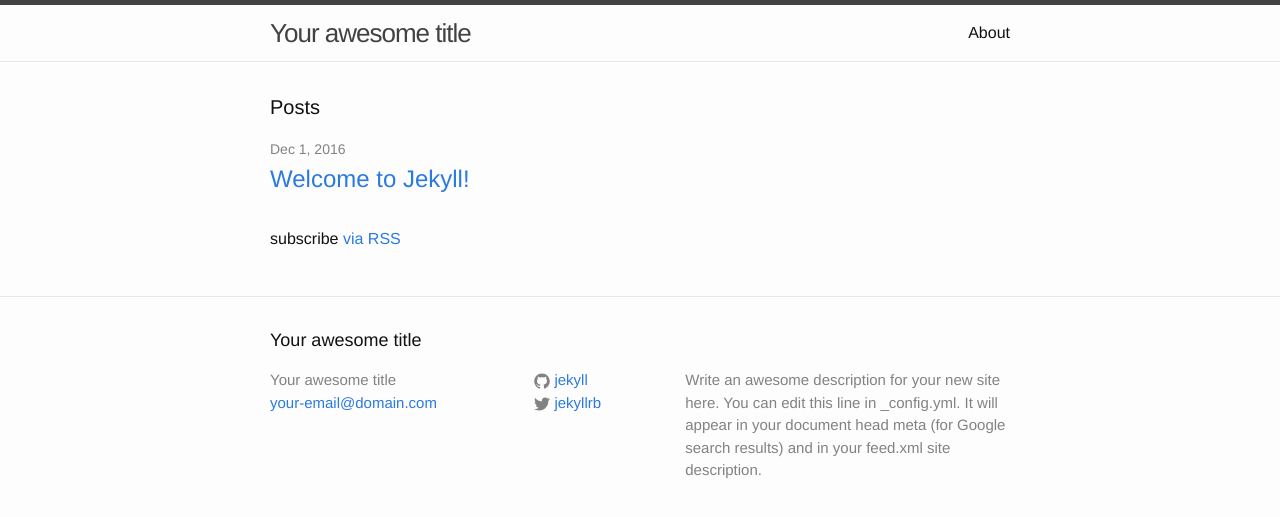
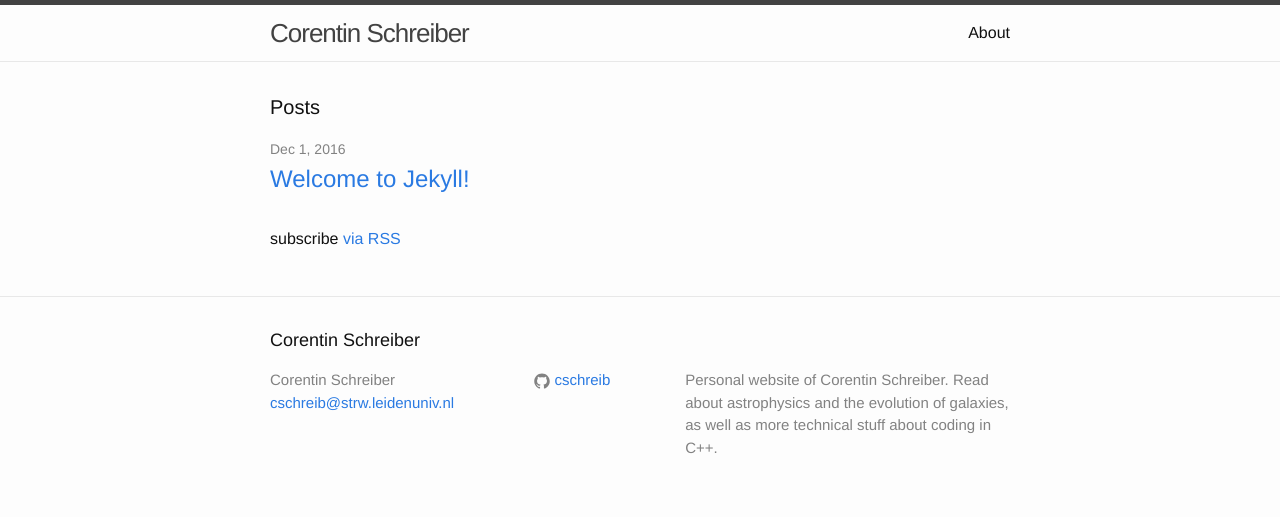
Before and after one commit to cschreib/cschreib.github.io, a Jekyll site: the page built from index.html, in a window 1280 px wide. Shown: the top 517 px of the page. Built offline with Jekyll 4.4.1, drawn with Linux system fonts in a browser that asks for light colours.

Commit message:
Edited config

```diff
--- a/_config.yml
+++ b/_config.yml
@@ -1,14 +1,14 @@
 # Site settings
-title: Your awesome title
-email: your-email@domain.com
+title: Corentin Schreiber
+email: cschreib@strw.leidenuniv.nl
 description: > # this means to ignore newlines until "baseurl:"
-  Write an awesome description for your new site here. You can edit this
-  line in _config.yml. It will appear in your document head meta (for
-  Google search results) and in your feed.xml site description.
+  Personal website of Corentin Schreiber. Read about astrophysics and
+  the evolution of galaxies, as well as more technical stuff about coding
+  in C++.
 baseurl: "" # the subpath of your site, e.g. /blog/
-url: "http://yourdomain.com" # the base hostname & protocol for your site
-twitter_username: jekyllrb
-github_username:  jekyll
+#url: "http://yourdomain.com" # the base hostname & protocol for your site
+#twitter_username: jekyllrb
+github_username:  cschreib
 
 # Build settings
 markdown: kramdown
```
